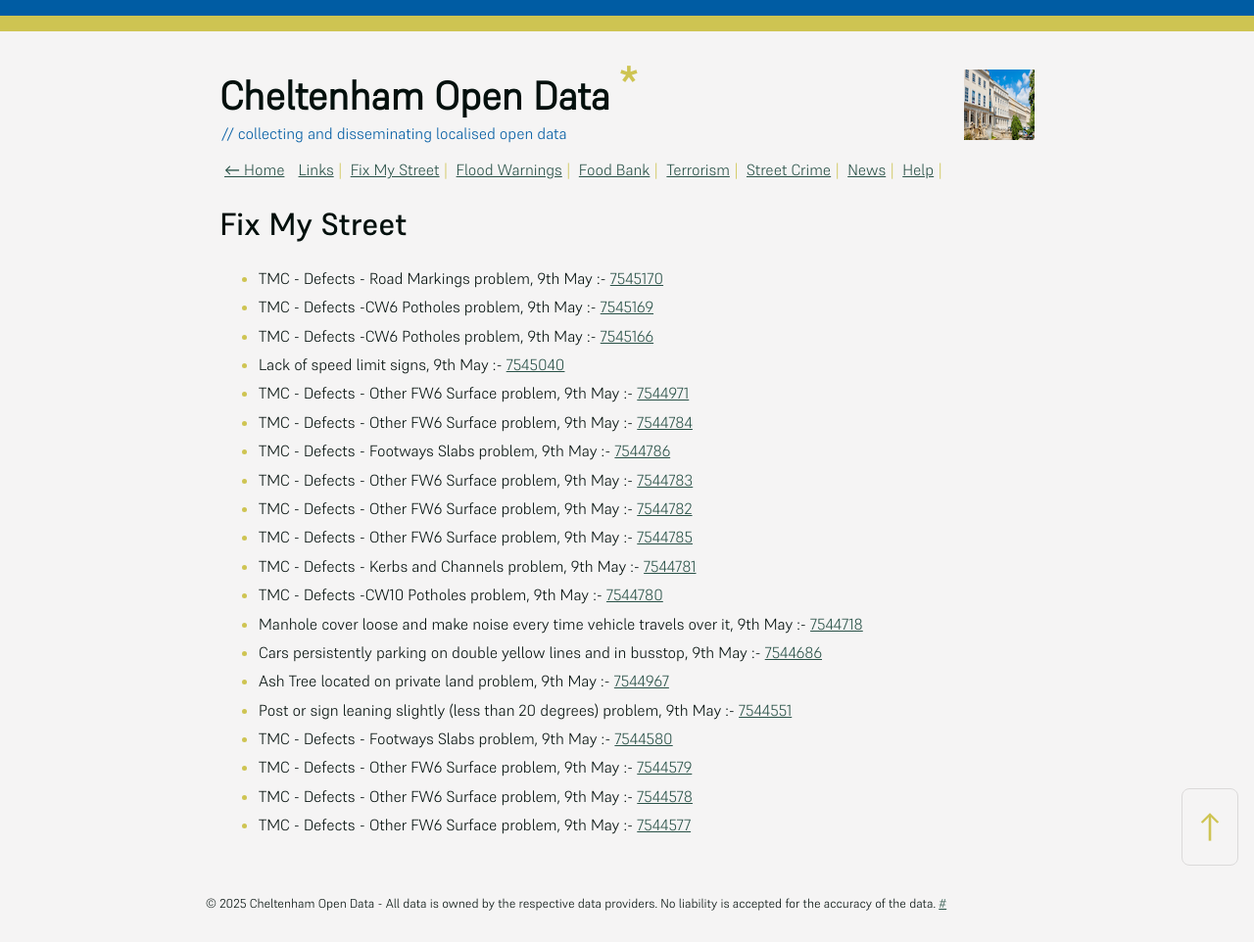
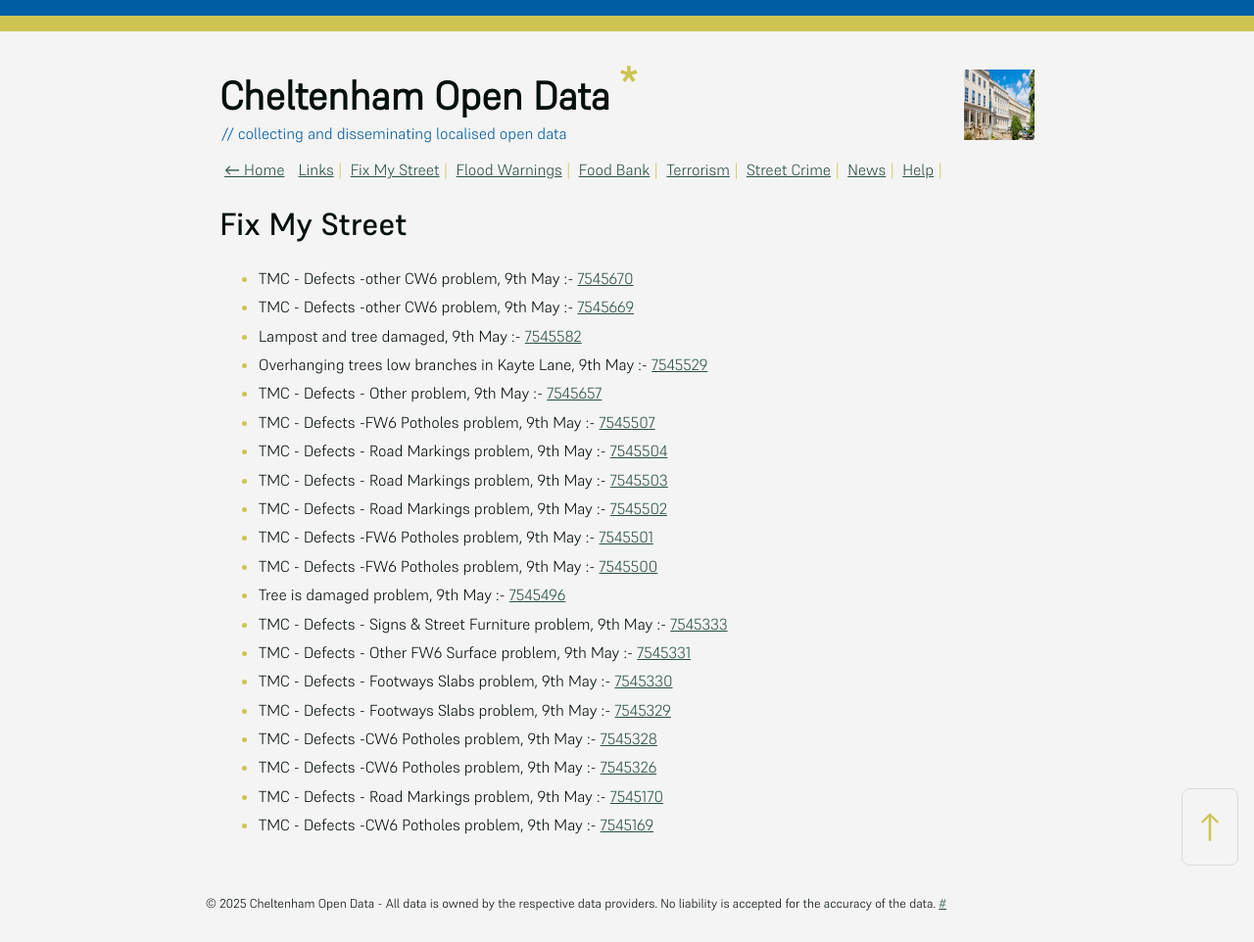
Before and after one commit to mat-0/cheltenham-open-data, a Jekyll site: the page built from _pages/fix-my-street.md, in a window 1280 px wide. Shown: the whole page at 98% size. Built offline with Jekyll 4.4.1, drawn with Linux system fonts in a browser that asks for light colours.

Commit message:
Updated 2025-05-09 13:06:51

```diff
--- a/_pages/fix-my-street.md
+++ b/_pages/fix-my-street.md
@@ -9,25 +9,25 @@ permalink: /fix-my-street
 
 <!-- fix_marker starts -->
 
+- TMC - Defects -other CW6 problem, 9th May :- [7545670](https://www.fixmystreet.com/report/7545670)
+- TMC - Defects -other CW6 problem, 9th May :- [7545669](https://www.fixmystreet.com/report/7545669)
+- Lampost and tree damaged, 9th May :- [7545582](https://www.fixmystreet.com/report/7545582)
+- Overhanging trees low branches in Kayte Lane, 9th May :- [7545529](https://www.fixmystreet.com/report/7545529)
+- TMC - Defects - Other problem, 9th May :- [7545657](https://www.fixmystreet.com/report/7545657)
+- TMC - Defects -FW6 Potholes problem, 9th May :- [7545507](https://www.fixmystreet.com/report/7545507)
+- TMC - Defects - Road Markings problem, 9th May :- [7545504](https://www.fixmystreet.com/report/7545504)
+- TMC - Defects - Road Markings problem, 9th May :- [7545503](https://www.fixmystreet.com/report/7545503)
+- TMC - Defects - Road Markings problem, 9th May :- [7545502](https://www.fixmystreet.com/report/7545502)
+- TMC - Defects -FW6 Potholes problem, 9th May :- [7545501](https://www.fixmystreet.com/report/7545501)
+- TMC - Defects -FW6 Potholes problem, 9th May :- [7545500](https://www.fixmystreet.com/report/7545500)
+- Tree is damaged problem, 9th May :- [7545496](https://www.fixmystreet.com/report/7545496)
+- TMC - Defects - Signs & Street Furniture problem, 9th May :- [7545333](https://www.fixmystreet.com/report/7545333)
+- TMC - Defects - Other FW6  Surface problem, 9th May :- [7545331](https://www.fixmystreet.com/report/7545331)
+- TMC - Defects - Footways Slabs problem, 9th May :- [7545330](https://www.fixmystreet.com/report/7545330)
+- TMC - Defects - Footways Slabs problem, 9th May :- [7545329](https://www.fixmystreet.com/report/7545329)
+- TMC - Defects -CW6 Potholes  problem, 9th May :- [7545328](https://www.fixmystreet.com/report/7545328)
+- TMC - Defects -CW6 Potholes  problem, 9th May :- [7545326](https://www.fixmystreet.com/report/7545326)
 - TMC - Defects - Road Markings problem, 9th May :- [7545170](https://www.fixmystreet.com/report/7545170)
 - TMC - Defects -CW6 Potholes  problem, 9th May :- [7545169](https://www.fixmystreet.com/report/7545169)
-- TMC - Defects -CW6 Potholes  problem, 9th May :- [7545166](https://www.fixmystreet.com/report/7545166)
-- Lack of speed limit signs, 9th May :- [7545040](https://www.fixmystreet.com/report/7545040)
-- TMC - Defects - Other FW6  Surface problem, 9th May :- [7544971](https://www.fixmystreet.com/report/7544971)
-- TMC - Defects - Other FW6  Surface problem, 9th May :- [7544784](https://www.fixmystreet.com/report/7544784)
-- TMC - Defects - Footways Slabs problem, 9th May :- [7544786](https://www.fixmystreet.com/report/7544786)
-- TMC - Defects - Other FW6  Surface problem, 9th May :- [7544783](https://www.fixmystreet.com/report/7544783)
-- TMC - Defects - Other FW6  Surface problem, 9th May :- [7544782](https://www.fixmystreet.com/report/7544782)
-- TMC - Defects - Other FW6  Surface problem, 9th May :- [7544785](https://www.fixmystreet.com/report/7544785)
-- TMC - Defects - Kerbs and Channels problem, 9th May :- [7544781](https://www.fixmystreet.com/report/7544781)
-- TMC - Defects -CW10 Potholes problem, 9th May :- [7544780](https://www.fixmystreet.com/report/7544780)
-- Manhole cover loose and make noise every time vehicle travels over it, 9th May :- [7544718](https://www.fixmystreet.com/report/7544718)
-- Cars persistently parking on double yellow lines and in busstop, 9th May :- [7544686](https://www.fixmystreet.com/report/7544686)
-- Ash Tree located on private land problem, 9th May :- [7544967](https://www.fixmystreet.com/report/7544967)
-- Post or sign leaning slightly (less than 20 degrees) problem, 9th May :- [7544551](https://www.fixmystreet.com/report/7544551)
-- TMC - Defects - Footways Slabs problem, 9th May :- [7544580](https://www.fixmystreet.com/report/7544580)
-- TMC - Defects - Other FW6  Surface problem, 9th May :- [7544579](https://www.fixmystreet.com/report/7544579)
-- TMC - Defects - Other FW6  Surface problem, 9th May :- [7544578](https://www.fixmystreet.com/report/7544578)
-- TMC - Defects - Other FW6  Surface problem, 9th May :- [7544577](https://www.fixmystreet.com/report/7544577)
 
 <!-- fix_marker ends -->
```
Also changed, not shown: _data/flood.json (+5 -69 lines), _pages/foodbank.md (+2 -2 lines), _pages/news.md (+10 -10 lines), index.md (+5 -5 lines).
